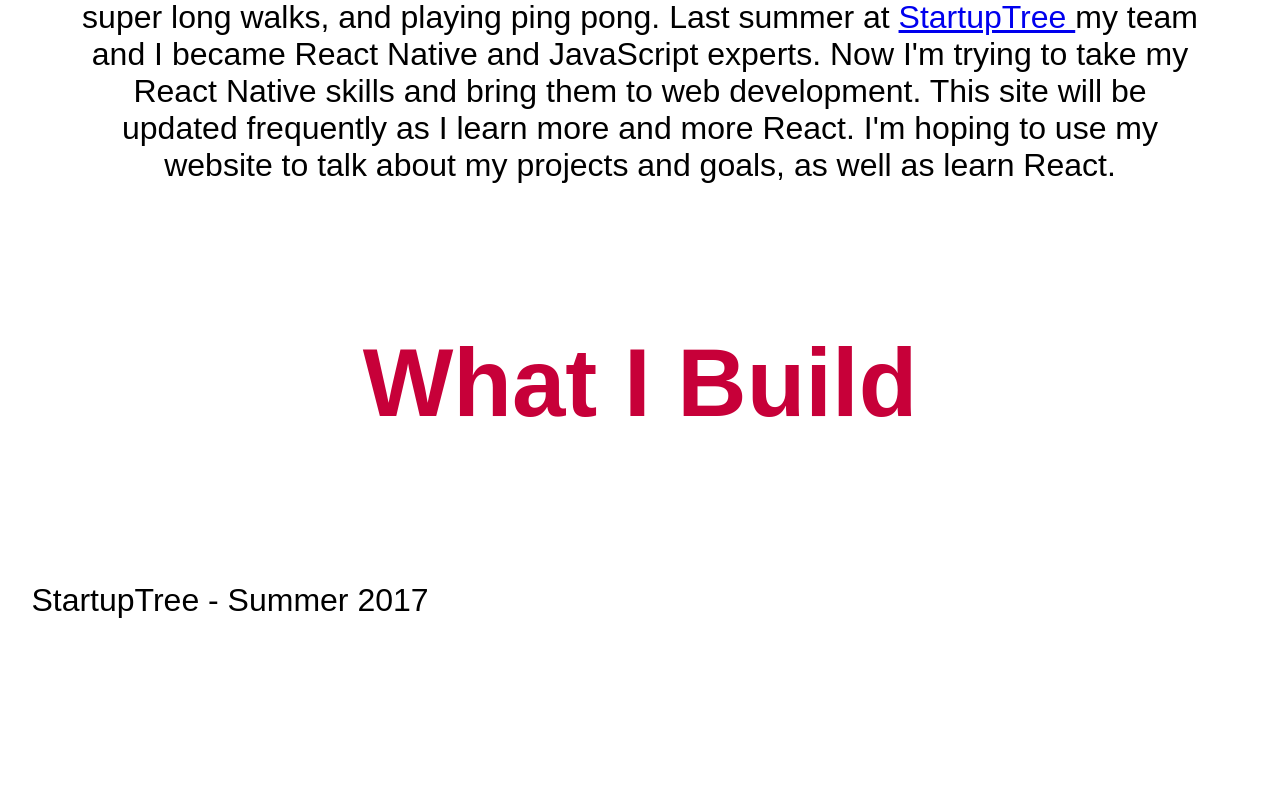
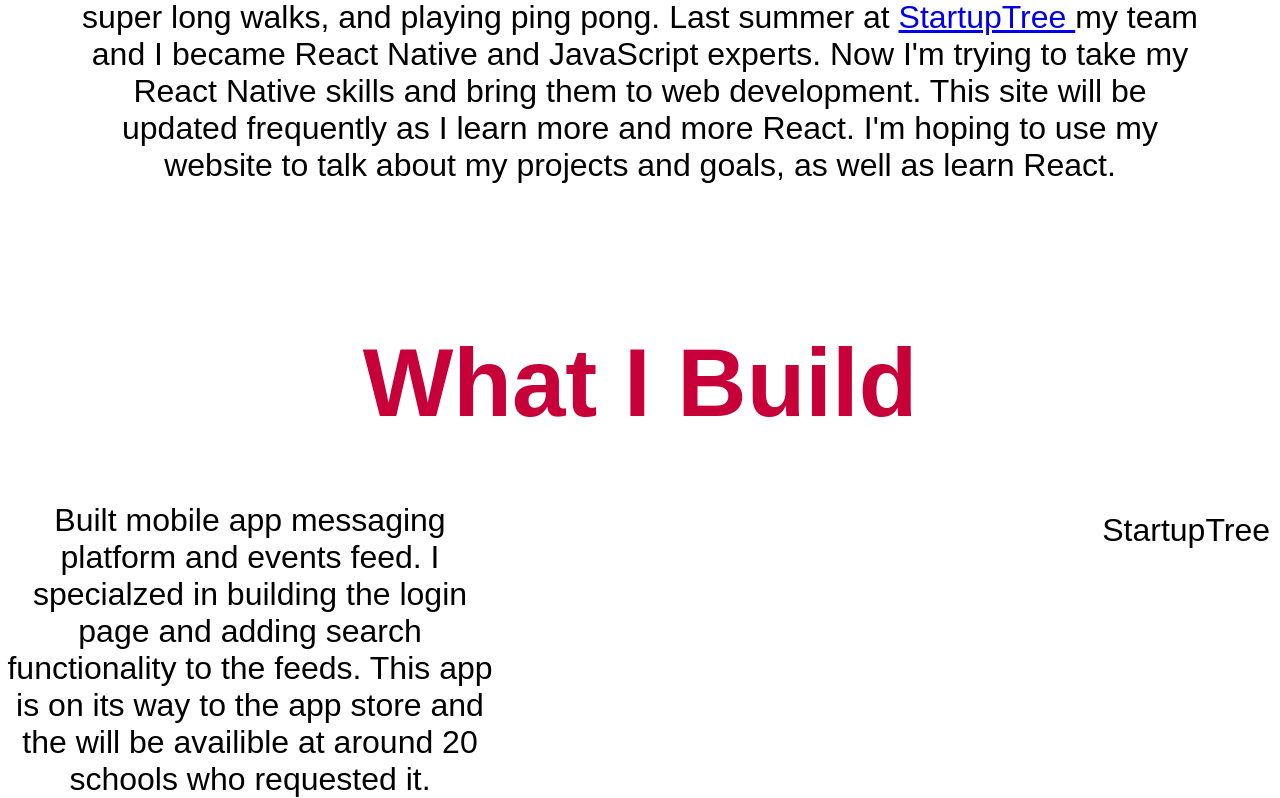
Before and after one commit to alexanderGGreenberg/me, a React (Create React App) app: page / in a window 1280 px wide. Shown: the part 1154-1952 px from the top of the page. Before the commit the page ends 1853 px from the top, so only its background shows below. Built offline with nearby package versions, Linux system fonts and the light colour scheme.

Commit message:
Experience card skeleton

```diff
--- a/src/Experience.js
+++ b/src/Experience.js
@@ -10,7 +10,9 @@ class Experience extends Component {
           <h1 className= "App-title">What I Build</h1>
             <ExperienceCard
               title = 'StartupTree'
-              when = 'Summer 2017'>
+              description = 'Built mobile app messaging platform and events feed.  I specialzed in building
+              the login page and adding search functionality to the feeds.  This app is on its way to
+              the app store and the will be availible at around 20 schools who requested it.'>
             </ExperienceCard>
         </header>
       </div>
--- a/src/ExperienceCard.css
+++ b/src/ExperienceCard.css
@@ -1,7 +1,15 @@
-.ExperienceCard-container {
+.ExperienceCard-title {
   font-size: 1em;
-  	color: black;
-  	padding: 80px;
-  	position: relative;
-  	right: 410px;
+  color: black;
+  padding: 10px;
+  position: relative;
+  float: right;
+  vertical-align: top;
+
 }
+.ExperienceCard-description {
+  font-size: 1em;
+  color: black;
+  width: 500px;
+  float: left;
+}
--- a/src/ExperienceCard.js
+++ b/src/ExperienceCard.js
@@ -4,8 +4,13 @@ import './ExperienceCard.css';
 class ExperienceCard extends Component {
   render() {
     return (
-      <div className="ExperienceCard-container">
-           {this.props.title} - {this.props.when}
+      <div>
+        <div className="ExperienceCard-title">
+          { this.props.title }
+        </div>
+        <div className = "ExperienceCard-description">
+          {this.props.description}
+        </div>
       </div>
     );
   }
```
